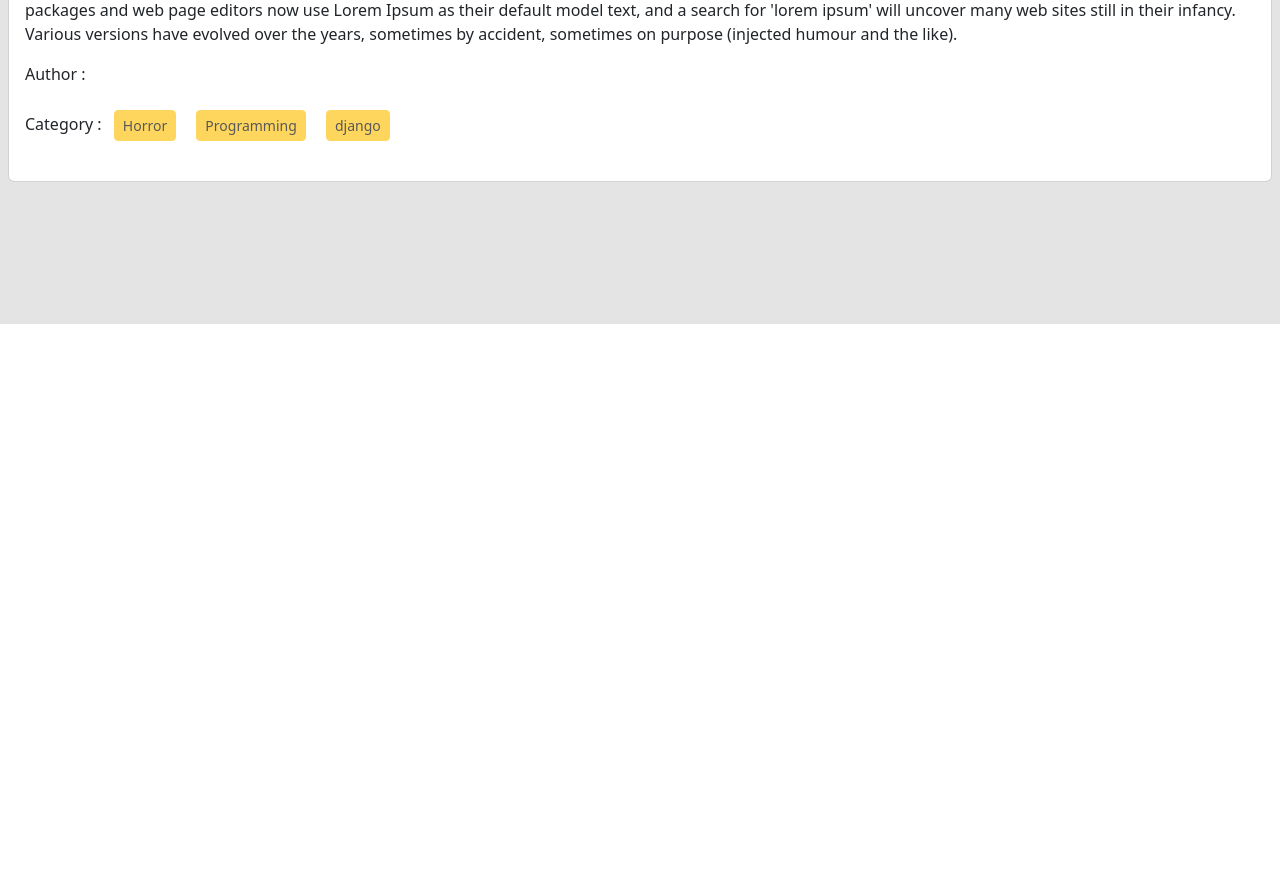
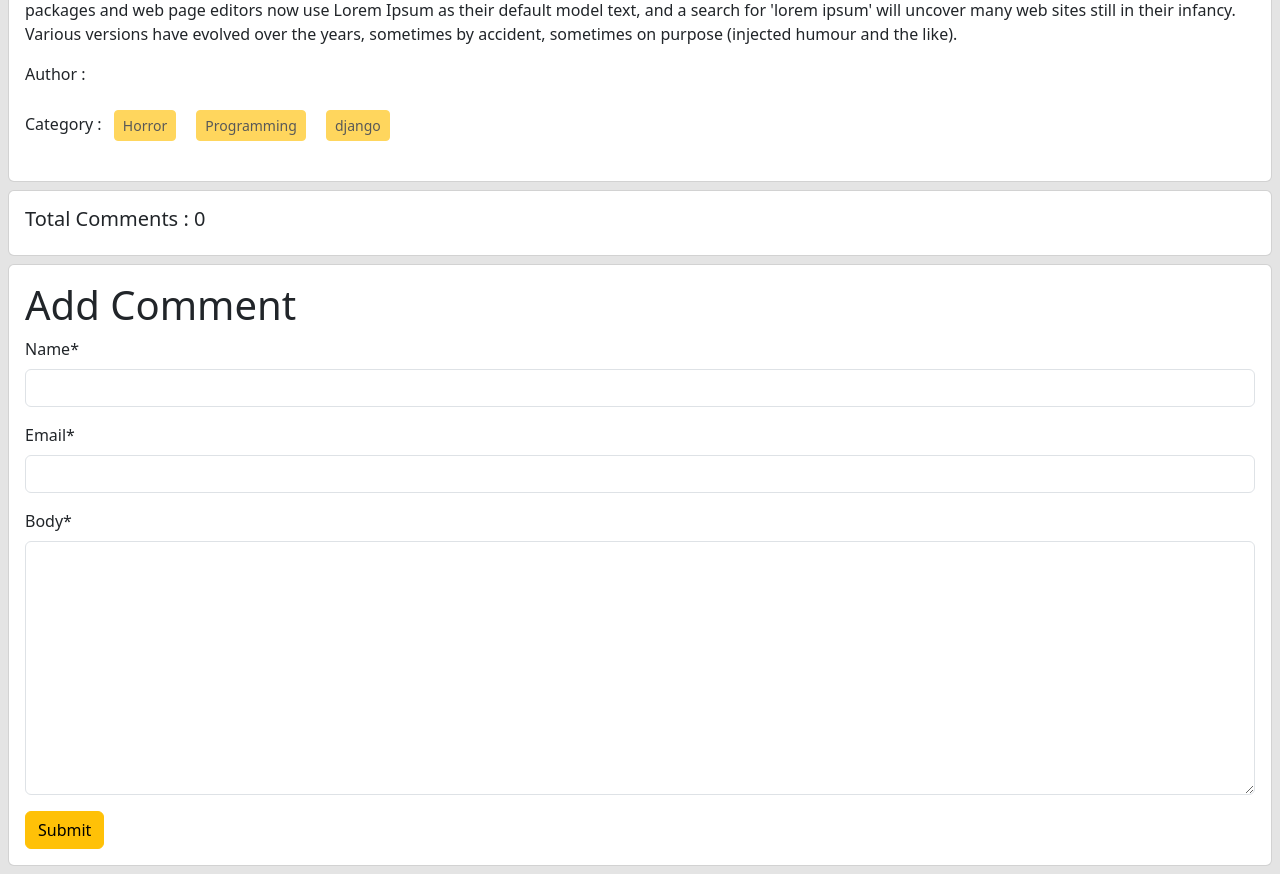
Before and after one commit to Rakibhasaniu/django-blog, a Django app: page /post/details/3 in a window 1280 px wide. Shown: the part 476-1350 px from the top of the page. Before the commit the page ends 800 px from the top, so only its background shows below. Run offline with Django 4.2, Linux system fonts and the light colour scheme; data comes from the database, SQL or seed files in the repository; both versions use the stored data as it was after the commit; data that the repository does not hold is empty; some libraries are stand-ins or nearby versions.

Commit message:
comment form and comment model created

```diff
--- a/post/forms.py
+++ b/post/forms.py
@@ -1,8 +1,12 @@
 from django import forms
-from .models import Post
+from .models import Post,Comment
 
 class PostForm(forms.ModelForm):
     class Meta:
         model= Post
         # fields = '__all__'
         exclude=['author']
+class CommentForm(forms.ModelForm):
+    class Meta:
+        model= Comment
+        fields = ['name','email','body']
--- a/post/models.py
+++ b/post/models.py
@@ -12,3 +12,14 @@
 
     def __str__(self):
         return self.title
+
+class Comment(models.Model):
+    post = models.ForeignKey(Post,on_delete=models.CASCADE,related_name='comments')
+    name = models.CharField(max_length=30)
+    email = models.EmailField(unique=True)
+    body = models.TextField()
+    created_on=models.DateTimeField(auto_now_add = True)
+
+
+    def __str__(self):
+        return f"Comments By {self.name} "
--- a/post/templates/details.html
+++ b/post/templates/details.html
@@ -19,7 +19,7 @@
     </div>
 </div>
 
-{% comment %} <div class="card m-2">
+<div class="card m-2">
     <h5 class="p-3">Total Comments : {{comments | length}}</h5>
     {% for comment in comments %}
   <div class="card-body border m-2">
@@ -37,5 +37,5 @@
 
             <button class="btn btn-warning">Submit</button>
     </div>
-</div> {% endcomment %}
+</div>
 {% endblock %}
--- a/post/views.py
+++ b/post/views.py
@@ -1,3 +1,4 @@
+from typing import Any
 from django.shortcuts import render, redirect
 from . import forms, models
 from post.models import Post
@@ -73,3 +74,19 @@
     model = models.Post
     pk_url_kwarg='id'
     template_name ='details.html'
+
+    def get_context_data(self, **kwargs):
+        context=super().get_context_data(**kwargs)
+        post=self.object
+        comments=post.comments.all()
+        if self.request.method == 'POST':
+            comment_form = forms.CommentForm(data=self.request.POST)
+            if comment_form.is_valid():
+                new_comment=comment_form.save(commit=False)
+                new_comment.post = post
+                new_comment.save()
+        else:
+            comment_form=forms.CommentForm()
+        context['comments'] = comments
+        context['comment_form'] = comment_form
+        return context
```
Also changed, not shown: db.sqlite3, post/migrations/0006_alter_post_image_comment.py (added).
